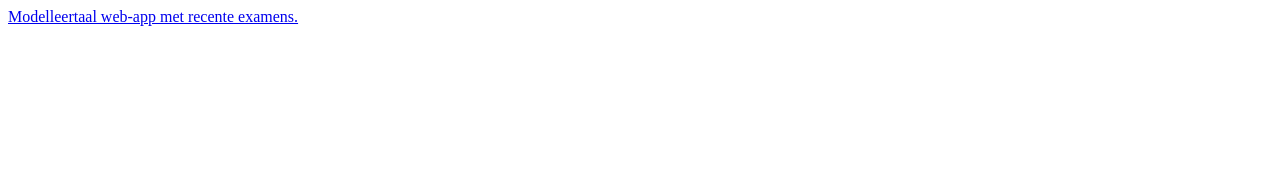
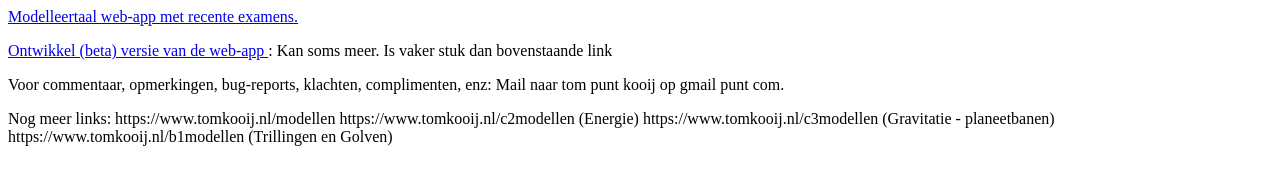
Before and after one commit to tomkooij/tomkooij.github.io, a plain HTML site: page index.html in a window 1280 px wide. Drawn offline with Linux system fonts and the light colour scheme.

Commit message:
Update index.html

```diff
--- a/index.html
+++ b/index.html
@@ -6,6 +6,16 @@
 </head>
 
 <body>
-<a href="https://tomkooij.github.io/modelleertaal/">Modelleertaal web-app met recente examens.
+	<a href="https://tomkooij.github.io/modelleertaal/">Modelleertaal web-app met recente examens.</a>
+<p>
+	<a href="https://www.tomkooij.nl/modelleertaal-dev/">Ontwikkel (beta) versie van de  web-app </a>: Kan soms meer. Is vaker stuk dan bovenstaande link</a>
+<p>
+Voor commentaar, opmerkingen, bug-reports, klachten, complimenten, enz: Mail naar tom punt kooij op gmail punt com.
+<p>
+Nog meer links:
+https://www.tomkooij.nl/modellen
+https://www.tomkooij.nl/c2modellen (Energie)
+https://www.tomkooij.nl/c3modellen (Gravitatie - planeetbanen)
+https://www.tomkooij.nl/b1modellen (Trillingen en Golven)
 </body>
 </html>
```
